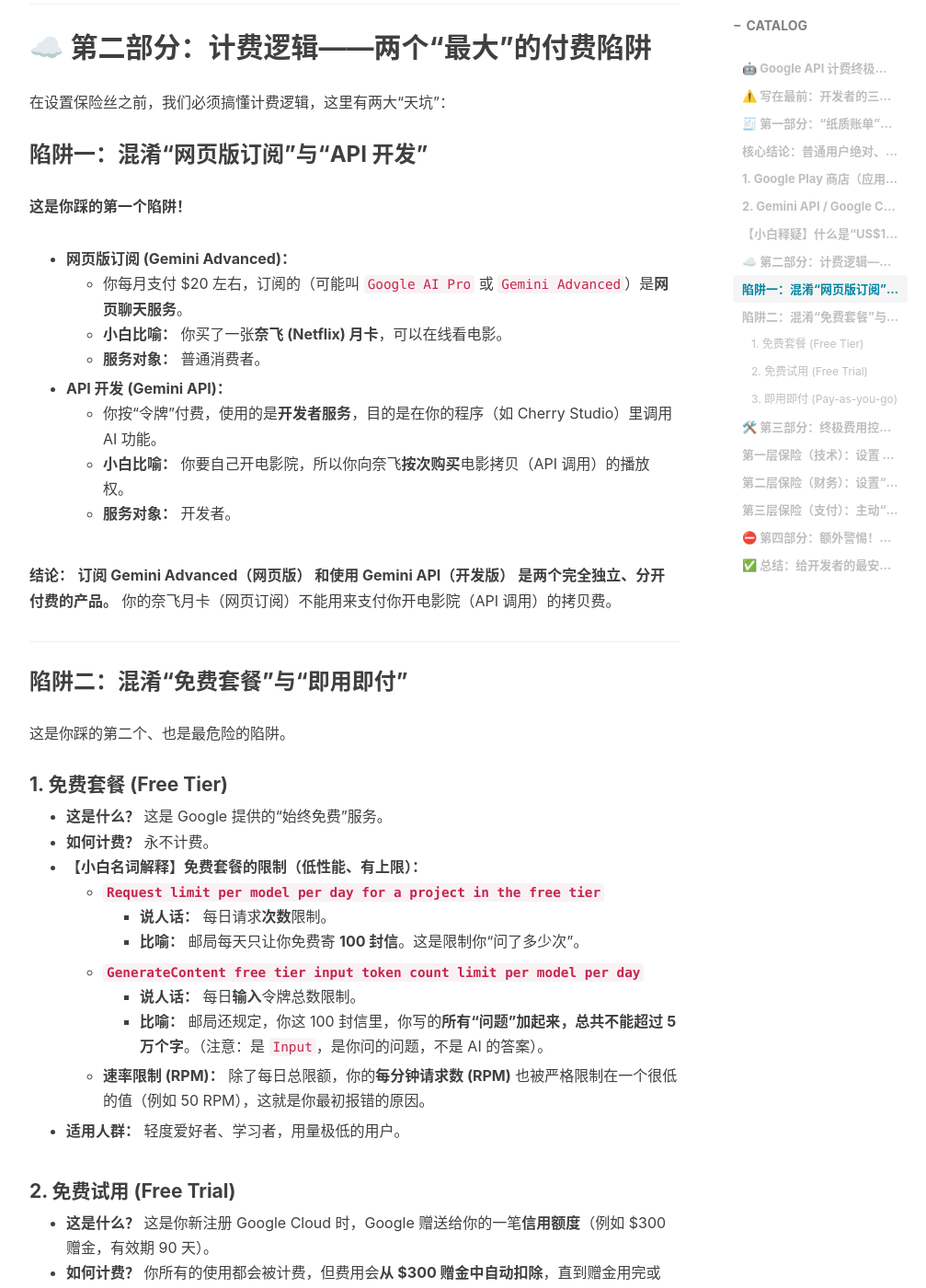
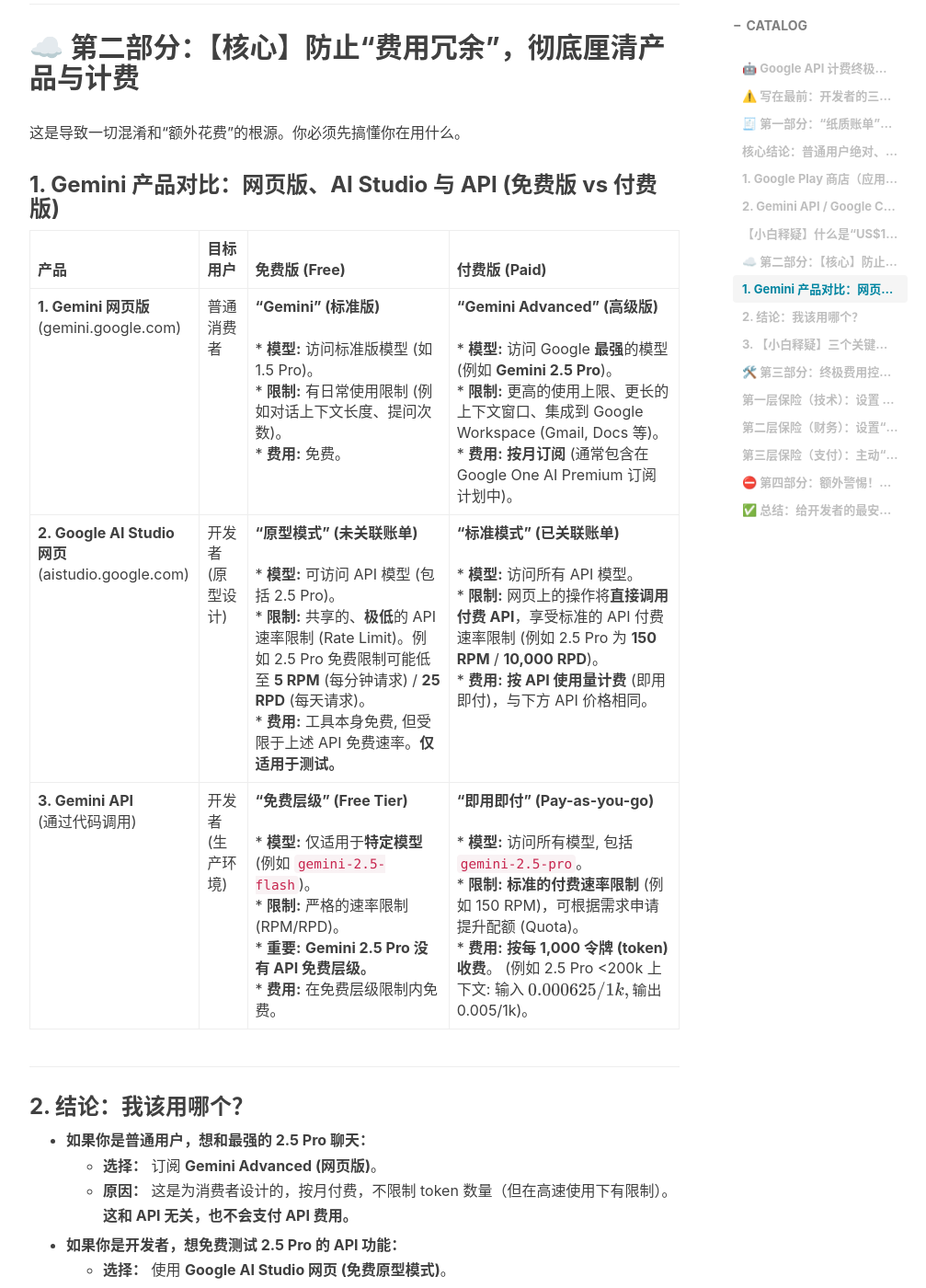
Before and after one commit to Shiina25qpwe/Shiina25qpwe.github.io, a Jekyll site: the page built from _posts/2025-11-01-Gemini API 计费指南.md, in a window 1280 px wide and 1400 px high, scrolled down 2096 px. Shown: the whole window at 92% size, without its empty margins (233-1240 px from the left). Built offline with Jekyll 4.4.1, drawn with Linux system fonts in a browser that asks for light colours; nearby versions of some CDN libraries; comment, search, counter and statistics services are not loaded; some of the changed text lies outside the part shown.

Commit message:
更新Gemini计费指南,给出各个产品对比 docs(gemini): Rework billing guide with detailed product comparison
The section explaining Gemini's pricing and product tiers has been completely rewritten to provide greater clarity and prevent user confusion.

The previous explanation relied on a simple analogy which was insufficient. This update replaces it with a comprehensive comparison table that clearly distinguishes between:
- Gemini Web (Standard vs. Advanced)
- Google AI Studio (Prototyping vs. Billed)
- Gemini API (Free Tier vs. Pay-as-you-go)

The table details target users, available models, usage limits (RPM/RPD), and cost structures for each product and tier. A new "Conclusion" section was also added to provide clear, actionable recommendations for different user profiles (consumers, developers testing, developers in production). This helps users choose the right product and avoid unexpected API charges.

```diff
--- a/_posts/2025-11-01-Gemini API 计费指南.md
+++ b/_posts/2025-11-01-Gemini API 计费指南.md
@@ -18,7 +18,7 @@
 
 1.  **“骚扰”焦虑：** Google 绑定了我的信用卡和法定地址，会不会给我邮寄**纸质账单**到家里来？
 2.  **“破产”焦虑：** 我只是用 API 做点小测试，万一代码写错，如何 100% 避免“一觉醒来，房子归 Google”的天价账单？
-3.  **“混淆”焦虑：** 我订阅了 `Google AI Pro` (即 `Gemini Advanced`)，为什么用 API 还要钱？“免费”和“付费”到底有什么区别？
+3.  **“混淆”焦虑（最核心的陷阱）：** `Gemini Advanced`、`AI Studio`、`Gemini API` 到底有啥区别？我订阅了会员，为什么用 API 还要钱？
 
 本文档将用最通俗易懂的方式，一次性彻底解决这三个问题，为你提供一套从“零基础”到“付费大神”的安全操作全流程。
 
@@ -60,73 +60,62 @@
 
 ---
 
-## ☁️ 第二部分：计费逻辑——两个“最大”的付费陷阱
+## ☁️ 第二部分：【核心】防止“费用冗余”，彻底厘清产品与计费
 
-在设置保险丝之前，我们必须搞懂计费逻辑，这里有两大“天坑”：
+这是导致一切混淆和“额外花费”的根源。你必须先搞懂你在用什么。
 
-### 陷阱一：混淆“网页版订阅”与“API 开发”
+### 1. Gemini 产品对比：网页版、AI Studio 与 API (免费版 vs 付费版)
 
-**这是你踩的第一个陷阱！**
-
-* **网页版订阅 (Gemini Advanced)：**
-    * 你每月支付 $20 左右，订阅的（可能叫 `Google AI Pro` 或 `Gemini Advanced`）是**网页聊天服务**。
-    * **小白比喻：** 你买了一张**奈飞 (Netflix) 月卡**，可以在线看电影。
-    * **服务对象：** 普通消费者。
-
-* **API 开发 (Gemini API)：**
-    * 你按“令牌”付费，使用的是**开发者服务**，目的是在你的程序（如 Cherry Studio）里调用 AI 功能。
-    * **小白比喻：** 你要自己开电影院，所以你向奈飞**按次购买**电影拷贝（API 调用）的播放权。
-    * **服务对象：** 开发者。
-
-**结论：** **订阅 Gemini Advanced（网页版） 和使用 Gemini API（开发版） 是两个完全独立、分开付费的产品。** 你的奈飞月卡（网页订阅）不能用来支付你开电影院（API 调用）的拷贝费。
+| 产品                                                  | 目标用户          | 免费版 (Free)                                                                                                                                                                                                                                                                                          | 付费版 (Paid)                                                                                                                                                                                                                                                                                     |
+| :---------------------------------------------------- | :---------------- | :----------------------------------------------------------------------------------------------------------------------------------------------------------------------------------------------------------------------------------------------------------------------------------------------------- | :------------------------------------------------------------------------------------------------------------------------------------------------------------------------------------------------------------------------------------------------------------------------------------------------ |
+| **1. Gemini 网页版**<br>(gemini.google.com)           | 普通消费者        | **"Gemini" (标准版)**<br><br>* **模型:** 访问标准版模型 (如 1.5 Pro)。<br>* **限制:** 有日常使用限制 (例如对话上下文长度、提问次数)。<br>* **费用:** 免费。                                                                                                                                            | **"Gemini Advanced" (高级版)**<br><br>* **模型:** 访问 Google **最强**的模型 (例如 **Gemini 2.5 Pro**)。<br>* **限制:** 更高的使用上限、更长的上下文窗口、集成到 Google Workspace (Gmail, Docs 等)。<br>* **费用:** **按月订阅** (通常包含在 Google One AI Premium 订阅计划中)。                  |
+| **2. Google AI Studio 网页**<br>(aistudio.google.com) | 开发者 (原型设计) | **"原型模式" (未关联账单)**<br><br>* **模型:** 可访问 API 模型 (包括 2.5 Pro)。<br>* **限制:** 共享的、**极低**的 API 速率限制 (Rate Limit)。例如 2.5 Pro 免费限制可能低至 **5 RPM** (每分钟请求) / **25 RPD** (每天请求)。<br>* **费用:** 工具本身免费, 但受限于上述 API 免费速率。**仅适用于测试。** | **"标准模式" (已关联账单)**<br><br>* **模型:** 访问所有 API 模型。<br>* **限制:** 网页上的操作将**直接调用付费 API**，享受标准的 API 付费速率限制 (例如 2.5 Pro 为 **150 RPM** / **10,000 RPD**)。<br>* **费用:** **按 API 使用量计费** (即用即付)，与下方 API 价格相同。                         |
+| **3. Gemini API**<br>(通过代码调用)                   | 开发者 (生产环境) | **"免费层级" (Free Tier)**<br><br>* **模型:** 仅适用于**特定模型** (例如 `gemini-2.5-flash`)。<br>* **限制:** 严格的速率限制 (RPM/RPD)。<br>* **重要:** **Gemini 2.5 Pro 没有 API 免费层级。**<br>* **费用:** 在免费层级限制内免费。                                                                   | **"即用即付" (Pay-as-you-go)**<br><br>* **模型:** 访问所有模型, 包括 `gemini-2.5-pro`。<br>* **限制:** **标准的付费速率限制** (例如 150 RPM)，可根据需求申请提升配额 (Quota)。<br>* **费用:** **按每 1,000 令牌 (token) 收费**。 (例如 2.5 Pro <200k 上下文: 输入 $0.000625/1k, 输出 $0.005/1k)。 |
 
 ---
 
-### 陷阱二：混淆“免费套餐”与“即用即付”
+### 2. 结论：我该用哪个？
 
-这是你踩的第二个、也是最危险的陷阱。
+* **如果你是普通用户，想和最强的 2.5 Pro 聊天：**
+    * **选择：** 订阅 **Gemini Advanced (网页版)**。
+    * **原因：** 这是为消费者设计的，按月付费，不限制 token 数量（但在高速使用下有限制）。**这和 API 无关，也不会支付 API 费用。**
 
-#### 1. 免费套餐 (Free Tier)
-* **这是什么？** 这是 Google 提供的“始终免费”服务。
-* **如何计费？** 永不计费。
-* **【小白名词解释】免费套餐的限制（低性能、有上限）：**
-    * **`Request limit per model per day for a project in the free tier`**
-        * **说人话：** 每日请求**次数**限制。
-        * **比喻：** 邮局每天只让你免费寄 **100 封信**。这是限制你“问了多少次”。
-    * **`GenerateContent free tier input token count limit per model per day`**
-        * **说人话：** 每日**输入**令牌总数限制。
-        * **比喻：** 邮局还规定，你这 100 封信里，你写的**所有“问题”加起来，总共不能超过 5 万个字**。（注意：是 `Input`，是你问的问题，不是 AI 的答案）。
-    * **速率限制 (RPM)：** 除了每日总限额，你的**每分钟请求数 (RPM)** 也被严格限制在一个很低的值（例如 50 RPM），这就是你最初报错的原因。
-* **适用人群：** 轻度爱好者、学习者，用量极低的用户。
+* **如果你是开发者，想免费测试 2.5 Pro 的 API 功能：**
+    * **选择：** 使用 **Google AI Studio 网页 (免费原型模式)**。
+    * **原因：** 可以在不付费的情况下，在网页上测试几个提示词 (Prompt)，但要准备好很快达到速率限制 (5 RPM)。
 
-#### 2. 免费试用 (Free Trial)
-* **这是什么？** 这是你新注册 Google Cloud 时，Google 赠送给你的一笔**信用额度**（例如 $300 赠金，有效期 90 天）。
-* **如何计费？** 你所有的使用都会被计费，但费用会**从 $300 赠金中自动扣除**，直到赠金用完或 90 天到期。
-* **限制是什么？**
-    * **关键：** 在试用期间，你**不再受“免费套餐”的每日限制**！
-    * 你将立刻升级到“即用即付”用户的高配额（例如每分钟几千次请求）。
-    * 你唯一的“限额”就是那 $300 赠金。
-* **适用人群：** 新用户，需要短期测试 API 高性能的开发者。
+* **如果你是开发者，准备在你的应用中正式使用 2.5 Pro：**
+    * **选择：** 使用 **Gemini API (即用即付)**，并在 AI Studio 中关联你的 Google Cloud 账单。
+    * **原因：** 这是唯一能获得高配额、稳定服务的方式。你将为你的每一次 API 调用付费。
 
-#### 3. 即用即付 (Pay-as-you-go)
-* **这是什么？** 这是指你的“免费试用”已结束，或者你主动升级，你的项目正式绑定了信用卡，开始为你的**所有用量**付费。
-* **如何计费？**
+---
+
+### 3. 【小白释疑】三个关键的“计费状态”
+
+上面讲的是“产品”，下面讲的是“计费状态”。
+
+1.  **免费套餐 (Free Tier)**
+    * **对应产品：** `Gemini API (Free Tier)`。
+    * **限制：** 速率极低，且有每日总数限制（`...per day`）。
+    * **费用：** 永不付费。用完即停。
+
+2.  **免费试用 (Free Trial)**
+    * **这是什么？** 这是你新注册 Google Cloud 时，Google 赠送给你的一笔**信用额度**（例如 $300 赠金，有效期 90 天）。
+    * **限制：** 在试用期间，你**不再受“免费套餐”的每日限制**！你将立刻升级到“即用即付”用户的高配额（例如 150+ RPM）。
+    * **费用：** 你所有的使用都会被计费，但费用会**从 $300 赠金中自动扣除**。
+
+3.  **即用即付 (Pay-as-you-go)**
+    * **这是什么？** 这是指你的“免费试用”已结束，或者你主动升级，你的项目正式绑定了信用卡，开始为你的**所有用量**付费。
     * **⚠️ 这是最危险的误区！** 开启“即用即付”后，你**不再享有“免费套餐”的每日免费额度**。
     * **换句话说，换成“即用即付”后，就没有所谓的“免费额度”了。**
     * 你的账单将**从 $0.00 开始计算**，你使用的**第一个请求、第一个令牌**都会被计入账单。
-    * “免费套餐”和“即用即付”是**二选一**的模式，绝非“先用完免费的再付费”。
-* **【小白名词解释】付费层级的限制（高性能、无上限）：**
-    * **API 使用区别：**
-        * 所有的“每日” (`...per day`) 限制**全部被移除**。
-        * 你获得了**极高**的“每分钟” (`...per minute`) 限制（例如 2000+ RPM）。
-    * **比喻：** 邮局不再限制你每天寄多少信（每日限额移除），只要求你一分钟内别把邮局的门挤爆（RPM 限制）。而你寄的每一封信，都得当场付邮票钱（即用即付，从 0 开始）。
-* **适用人群：** 严肃的开发者、所有需要正式上线的应用。
+    * **限制：** 你获得了很高的 API 配额（如 150+ RPM），唯一的“限制”就是你的预算。
 
 ---
 
 ## 🛠️ 第三部分：终极费用控制指南（三层保险丝）
 
-当你开启“即用即付”后，最大的恐惧就是 $100 的扣款阈值太高，或者代码出错导致账单爆炸。你必须设置一个“财务保险丝”和一个“技术保险丝”。
+当你理解了第二部分，知道自己必须为 API 付费后，你就可以通过这三层保险丝来 100% 控制成本。
 
 ### 第一层保险（技术）：设置 API 配额（防突发）
 
@@ -140,10 +129,10 @@
 * **详细操作步骤：**
     1.  前往 Google Cloud API 配额页面：
         * **直达链接 (通用)：** [https://console.cloud.google.com/apis/api/generativelanguage.googleapis.com/quotas](https://console.cloud.google.com/apis/api/generativelanguage.googleapis.com/quotas)
-    2.  在页面顶部的项目下拉菜单中，**确保你选择的是你自己的项目**（例如 `gen-lang-client-015...`）。
+    2.  在页面顶部的项目下拉菜单中，**确保你选择的是你自己的项目**。
     3.  在“过滤”框中，输入 `generativelanguage.googleapis.com` (Gemini API)，确保只看它的配额。
-    4.  找到 `Requests per minute` (每分钟请求数) 相关的配额项（可能有多个，对应不同模型）。
-    5.  **选中**你想要限制的配额项（比如 `GenerateContent requests per minute`）前面的复选框。
+    4.  找到 `Requests per minute` (每分钟请求数) 相关的配额项（例如 `gemini-2.5-pro` 模型的 `Requests per minute`）。
+    5.  **选中**你想要限制的配额项前面的复选框。
     6.  点击页面顶部的 **“修改配额” (EDIT QUOTAS)** 按钮。
     7.  在右侧弹出的窗口中，输入你想要的**新限额**（例如 **100**），然后点击“下一步”并“提交请求”。
 
@@ -206,12 +195,11 @@
 
 ## ✅ 总结：给开发者的最安全路径（终极清单）
 
-1.  （可选）使用**“免费套餐” (Free Tier)** 进行初步的功能测试。
-2.  （可选）使用**“免费试用” ($300 赠金)** 来测试 API 的高性能。
-3.  当准备正式使用时，**升级到“即用即付” (Pay-as-you-go)**。
-4.  **【立刻！】** 认识到网页订阅 (`Gemini Advanced`) 和 API 付费**完全无关**。
-5.  **【立刻！】** 认识到“即用即付”**没有免费额度**，每一分钱都会计费。
-6.  **【立刻！】** 前往“API 配额”页面，将 **RPM（每分钟请求数）** 主动调低到 100 左右（第一层保险）。
-7.  **【立刻！】** 前往“结算”页面，设置一个 **$10 的月度预算提醒（和自动停止操作）**（第二层保险）。
-8.  【按需】当收到 $10 预算提醒邮件后，**主动去“人工付款”**，避免触发 $100 的自动扣款（第三层保险）。
-9.  **【自律！】** **只使用 Gemini API**，不要在控制台里乱点 Compute Engine、Vertex AI 等你不知道的服务。
+1.  **【认清产品】** 查看第二部分的“产品对比表”，明确你要用的是“网页版订阅”、“AI Studio 测试”还是“API 即用即付”。
+2.  **【认清现实】** 如果你用的是 API，请接受：
+    * 网页版订阅 (`Gemini Advanced`) 和 API 付费**完全无关**。
+    * 升级到“即用即付”后，**就没有免费额度**了，每一分钱都会计费。
+3.  **【立刻！】** 前往“API 配额”页面，将 **RPM（每分钟请求数）** 主动调低到 100 左右（第一层保险）。
+4.  **【立刻！】** 前往“结算”页面，设置一个 **$10 的月度预算提醒（和自动停止操作）**（第二层保险）。
+5.  **【按需】** 当收到 $10 预算提醒邮件后，**主动去“人工付款”**，避免触发 $100 的自动扣款（第三层保险）。
+6.  **【自律！】** **只使用 Gemini API**，不要在控制台里乱点 Compute Engine、Vertex AI 等你不知道的服务。
```
